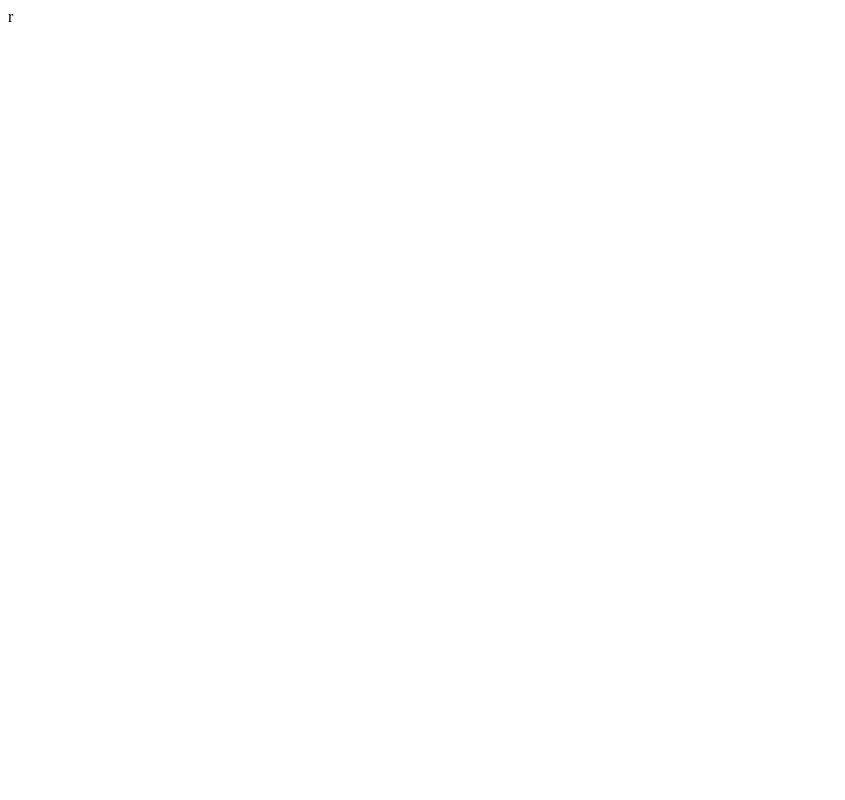
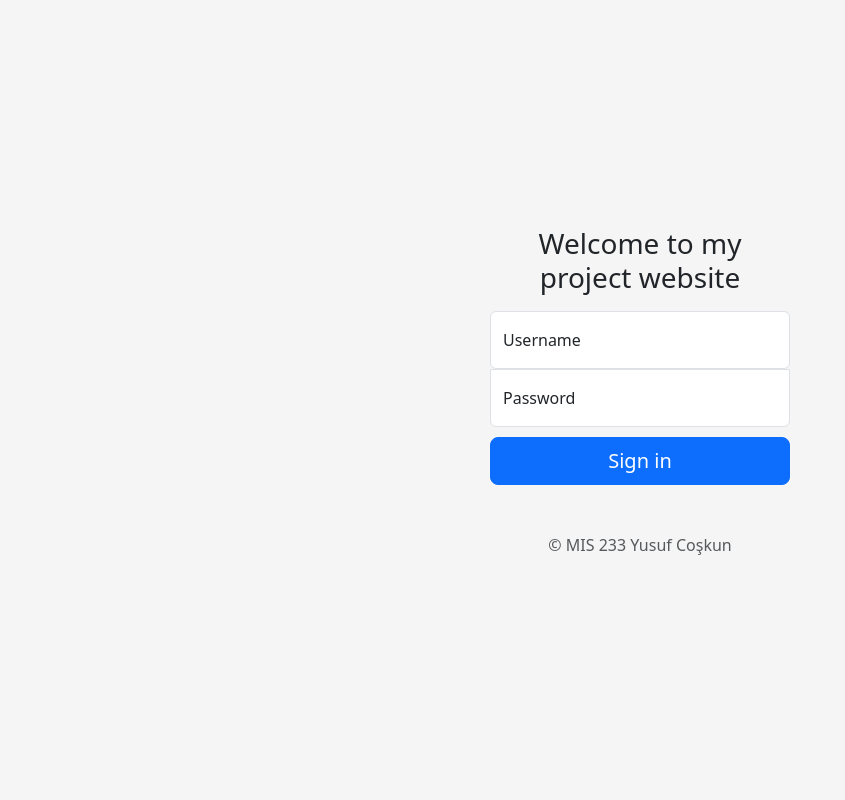
Before and after one commit to tohli/BlogSite, a PHP site: page / in a window 1280 px wide. Before the commit the part shown is almost empty. Shown: the whole page, without its empty margins (0-845 px from the left). Run offline with PHP 8.4, Linux system fonts and the light colour scheme.

Commit message:
Updated index file

```diff
--- a/index.php
+++ b/index.php
@@ -1,9 +1,69 @@
+<!DOCTYPE html>
+<html>
+
+<head>
+
+  <meta charset="utf-8">
+  <meta name="viewport" content="width=device-width, initial-scale=1">
+
+  <link href="project/css/bootstrap.min.css" rel="stylesheet">
+  <link href="project/css/sign-in.css" rel="stylesheet">
+
+  <script type="text/javascript">
+    window.onload = function () {
+      alert("Username is aboyaci and password is 123.");
+    }
+  </script>
+
+
+</head>
+
+
 <?php
 
-$word = "string";
+include 'config.php';
 
-$var = $word[2];
 
-echo "$var";
+if (isset($_POST["submit"])) {
+  $uname = $_POST["username"];
+  $upass = $_POST["upass"];
+
+  $result = $database->query("SELECT * FROM USERS WHERE username='$uname' AND upassword='$upass'");
+
+  if ($result->num_rows == 0) {
+
+    echo "<h1>YOUR PASSWORD IS INCORRECT</h1>";
+  } else {
+    header("Location: project/homepage.php");
+  }
+}
 
 ?>
+
+
+<body class="text-center">
+  <main class="form-signin w-100 m-auto">
+    <form action="index.php" method="post">
+      <h1 class="h3 mb-3 fw-normal">Welcome to my project website</h1>
+
+      <div class="form-floating">
+        <input type="text" id="uname" name="username" placeholder="Enter username" required class="form-control">
+        <label for="floatingPassword">Username</label>
+      </div>
+      <div class="form-floating">
+        <input type="password" id="inputpassword1" name="upass" placeholder="Password" required class="form-control">
+        <label for="floatingPassword">Password</label>
+      </div>
+
+      <button class="w-100 btn btn-lg btn-primary" type="submit" name="submit" value="LOGIN">Sign in</button>
+      <p class="mt-5 mb-3 text-muted">&copy; MIS 233 Yusuf Coşkun</p>
+    </form>
+  </main>
+
+  <?php
+
+  ?>
+
+</body>
+
+</html>
```
